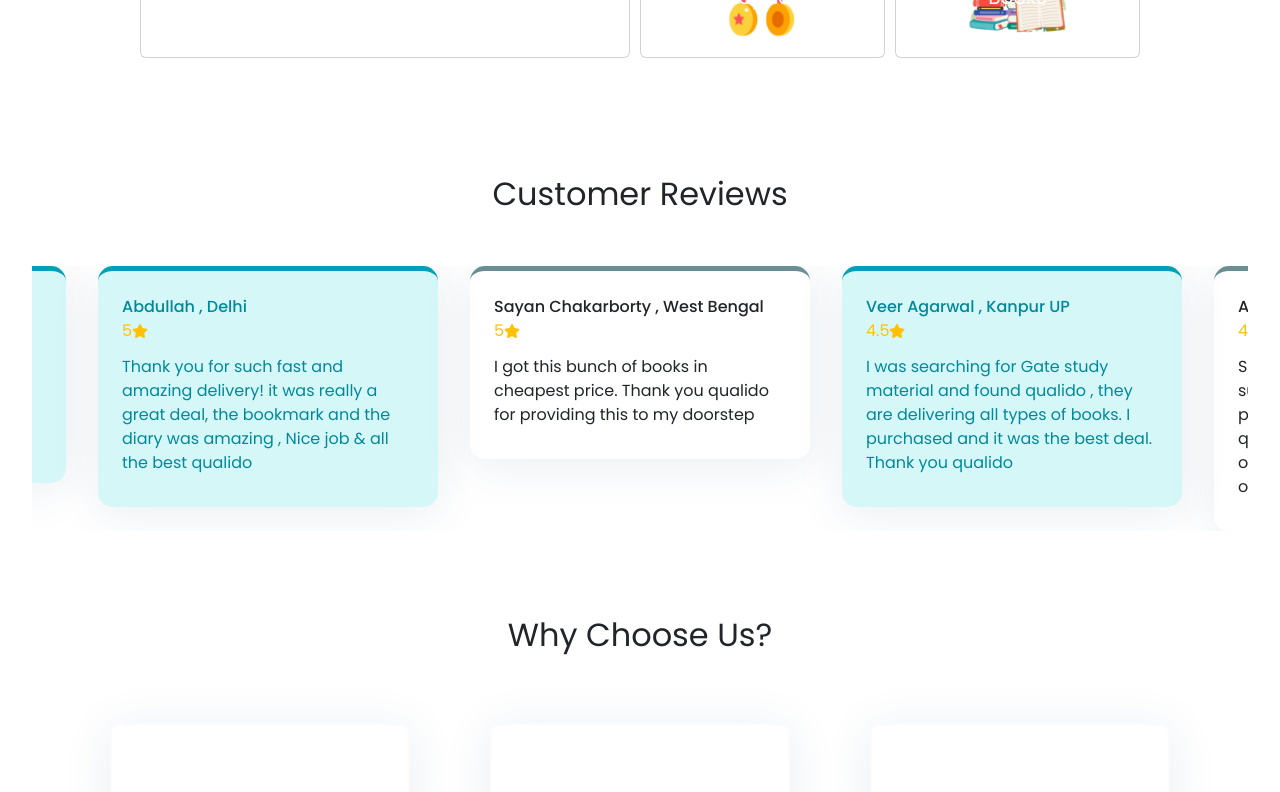
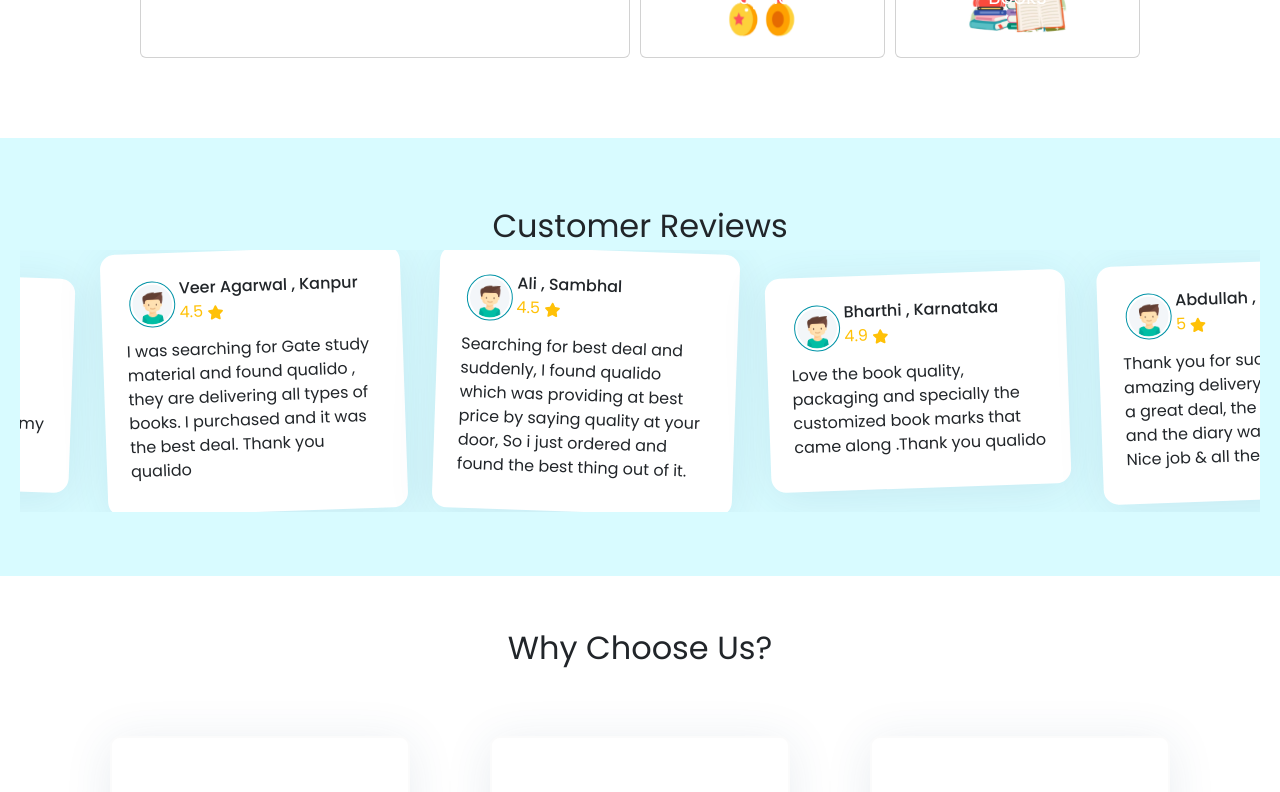
Before and after one commit to Hq-Qualido/qualido-frontend, a React (Create React App) app: page / in a window 1280 px wide. Shown: the part 1340-2132 px from the top of the page. Built offline with nearby package versions, Linux system fonts and the light colour scheme; no server answers; what apisauce would draw is missing.

Commit message:
customer reviews marquee

```diff
--- a/package.json
+++ b/package.json
@@ -10,6 +10,7 @@
     "apisauce": "^2.1.6",
     "react": "^18.2.0",
     "react-dom": "^18.2.0",
+    "react-fast-marquee": "^1.3.5",
     "react-icons": "^4.4.0",
     "react-router-dom": "^6.3.0",
     "react-scripts": "5.0.1",
--- a/src/components/homepage/CustomerReview.js
+++ b/src/components/homepage/CustomerReview.js
@@ -6,15 +6,17 @@
     <>
       <div className="review-card">
         <div className={props.classOfCard}>
-          <div className="customer_detail d-flex flex-column justify-content-start align-items-start">
-            {/* <div className="customer_pic">
-              <img src={props.image} alt="sd" />
-            </div> */}
-            <div className="customer_name">
-              {props.name} , { props.location}
+          <div className="customer_detail d-flex flex-row justify-content-start align-items-start">
+            <div className="customer_pic m-1">
+              <img src={props.image} alt="customer" />
             </div>
-            <div className="customer-rating mb-1 text-warning d-flex flex-row justify-content-center align-items-center">
-             {props.rating} <FaStar />
+            <div>
+              <div className="customer_name text-left">
+                {props.name} , {props.location}
+              </div>
+              <div className="customer-rating mb-1 text-warning">
+                {props.rating} <FaStar />
+              </div>
             </div>
           </div>
           <div className="customer-review my-2">{props.review}</div>
--- a/src/components/homepage/HomePage.js
+++ b/src/components/homepage/HomePage.js
@@ -5,6 +5,7 @@
 import CustomerReview from "./CustomerReview";
 import WhyUS from "./WhyUS";
 import { Link } from "react-router-dom";
+import Marquee from "react-fast-marquee";
 
 import s1 from "../../assets/s1.png";
 import s2 from "../../assets/s2.png";
@@ -45,41 +46,12 @@
   };
 
   const customers = {
-    className: "center",
-    centerMode: true,
-    infinite: true,
-    slidesToShow: 3,
+    pauseOnHover:true,
     autoplay: true,
-    speed: 2500,
+    speed: 100,
     autoplaySpeed: 2000,
-    cssEase: "linear",
-    arrows: false,
-    responsive: [
-      {
-        breakpoint: 1024,
-        settings: {
-          slidesToShow: 2,
-          slidesToScroll: 1,
-          infinite: true,
-        },
-      },
-      {
-        breakpoint: 600,
-        settings: {
-          slidesToShow: 1,
-          slidesToScroll: 1,
-          initialSlide: 1,
-        },
-      },
-      {
-        breakpoint: 500,
-        settings: {
-          slidesToShow: 1,
-          slidesToScroll: 1,
-        },
-      },
-    ],
   };
+
   return (
     <>
       <Slider {...settings}>
@@ -183,15 +155,15 @@
       {/* CUSTOMER REVIEWS STARTS */}
       <div className="container-fluid customer-reviews">
         <div className="row customer-reviews-row">
-          <div className="text-center mb-5 fs-2">Customer Reviews</div>
+          <div className="text-center fs-2">Customer Reviews</div>
 
-          <Slider {...customers}>
+          <Marquee {...customers}>
             {reviews.map((item,index)=>{
               return (
                 <div key={index}>
                 <CustomerReview
                   review={item.review}
-                  image={item.image}
+                  image={customerPic}
                   name={item.name}
                   location={item.location}
                   rating={item.rating}
@@ -200,7 +172,7 @@
                 </div>
               )
             })}
-          </Slider>
+          </Marquee>
         </div>
       </div>
       {/* CUSTOMER REVIEWS ENDS */}
--- a/src/components/homepage/Homepage.css
+++ b/src/components/homepage/Homepage.css
@@ -1,19 +1,19 @@
 @import url("https://fonts.googleapis.com/css2?family=Poppins:wght@100;200;300;400;500&display=swap");
 
-*{
+* {
   margin: 0;
   padding: 0;
   box-sizing: border-box;
   font-family: "Poppins", sans-serif;
 }
-.apply_form{
+.apply_form {
   position: fixed;
-  bottom: 0.50%;
+  bottom: 0.5%;
   left: 0%;
   background-color: #0000009f;
   color: #fff;
   margin: 10px;
-  padding:5px 10px;
+  padding: 5px 10px;
   width: fit-content;
   height: fit-content;
   z-index: 2;
@@ -191,38 +191,61 @@
 .future_prods_4 img {
   width: 50%;
 }
+.customer-reviews {
+  background-color: #d8fbff;
+  width: 100%;
+  margin-top: 5rem;
+  position: relative;
+  padding: 4rem 2rem;
+}
 .customer-reviews .customer-reviews-row {
   display: flex;
   align-items: center;
+  height: fit-content;
   justify-content: center;
 }
 
-.customer-reviews {
-  width: 100%;
-  margin-top: 5rem;
-  position: relative;
-  padding: 2rem;
+.marquee-container {
+  height: 50vh;
+  margin: 0;
+}
+.marquee-container .overlay {
+  visibility: hidden;
+}
+.customer-reviews .customer-reviews-row .review-card {
   height: auto;
 }
 
 .customer-reviews .customerReview-card1 {
+  background-color: #fff;
+  padding: 1.5rem;
+  width: 300px;
+  border-radius: 15px;
+  box-shadow: 0px 6px 47px 0px #264e761a;
+  margin-left: 1rem;
+  margin-right: 1rem;
+  transform: rotate(2deg);
+}
+
+.customer-reviews .customerReview-card1:hover {
+  transition: all 0.5s ease-in-out;
+  transform: scale(1.05);
+}
+
+.customer-reviews .customerReview-card2 {
+  background-color: #fff;
+  transform: rotate(-2deg);
+  width: 300px;
   padding: 1.5rem;
   border-radius: 15px;
-  border-top: 5px solid var(--bluish-grey-color);
   box-shadow: 0px 6px 47px 0px #264e761a;
   margin-left: 1rem;
   margin-right: 1rem;
 }
 
-.customer-reviews .customerReview-card2 {
-  background-color: var(--light-bg-blue);
-  color: var(--main-theme-color);
-  padding: 1.5rem;
-  border-radius: 15px;
-  border-top: 5px solid var(--ternary-theme-color);
-  box-shadow: 0px 6px 47px 0px #264e761a;
-  margin-left: 1rem;
-  margin-right: 1rem;
+.customer-reviews .customerReview-card2:hover {
+  transition: all 0.5s ease-in-out;
+  transform: scale(1.05);
 }
 
 .customer-reviews .customerReview-card1 .customer-review {
@@ -236,6 +259,18 @@
   display: flex;
   align-items: center;
   justify-content: space-between;
+}
+.customer_pic {
+  border: 1px solid #0093a7;
+  padding: 2px;
+  display: flex;
+  align-items: center;
+  justify-content: center;
+  border-radius: 50%;
+}
+.customer_pic img {
+  width: 2.5rem;
+  border-radius: 50%;
 }
 .customer_name {
   font-weight: 500;
@@ -373,18 +408,17 @@
   .customer-reviews .customerReview-card1 {
     margin-left: 0.5rem;
     margin-right: 0.5rem;
+    width: 250px;
+    padding: 10px 15px;
   }
   .customer-reviews .customerReview-card2 {
     margin-left: 0.5rem;
     margin-right: 0.5rem;
-  }
-
-  .customer-reviews .customerReview-card1 {
+    width: 250px;
     padding: 10px 15px;
   }
-
-  .customer-reviews .customerReview-card2 {
-    padding: 10px 15px;
+  .customer_pic img {
+    width: 2rem;
   }
 }
 
--- a/src/components/homepage/Reviews.js
+++ b/src/components/homepage/Reviews.js
@@ -9,7 +9,7 @@
       "Thank  you for such fast and amazing delivery! it was really a great deal, the bookmark and the diary was amazing , Nice job & all the best qualido",
   },
   {
-    name: "Sayan Chakarborty",
+    name: "Sayan",
     location: "West Bengal",
     image: "",
     rating: 5,
@@ -18,7 +18,7 @@
   },
   {
     name: "Veer Agarwal",
-    location: "Kanpur UP",
+    location: "Kanpur",
     image:
       "https://drive.google.com/file/d/1w9ao06YTW0jfHaGeYOks_5-JCXkn4fZa/view?usp=share_link",
     rating: 4.5,
@@ -27,7 +27,7 @@
   },
   {
     name: "Ali",
-    location: "Sambhal UP",
+    location: "Sambhal",
     image:
       "https://drive.google.com/file/d/1V90EdeLskNVCsmNKRD2hfnLcAHBMBdoj/view?usp=share_link",
     rating: 4.5,
```
Also changed, not shown: src/assets/customerPic.png, 1 other file (tests, documents, lock files or other folders).
